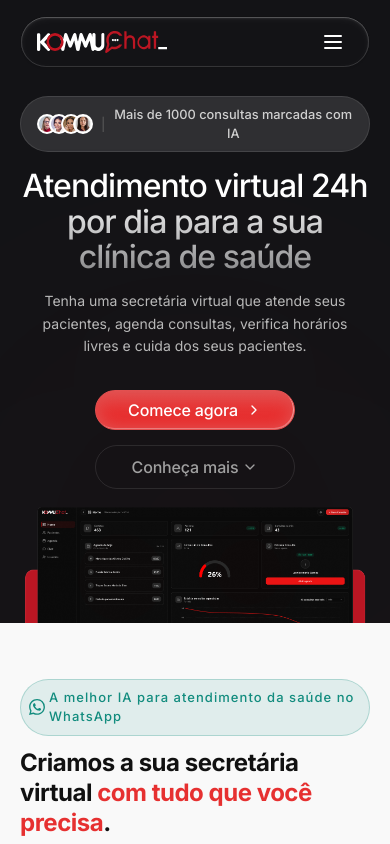
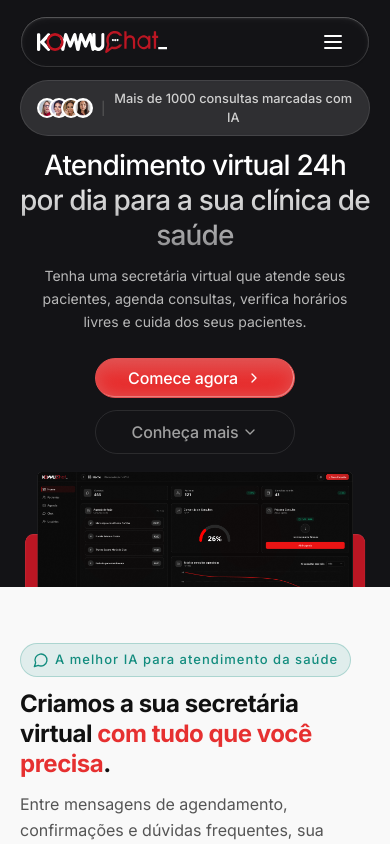
Before and after one commit to Fantom-Labs/landing-page-kommuchat, a Next.js app: page / in a window 390 px wide. Shown: the top 844 px of the page. Built offline with nearby package versions, Linux system fonts and the light colour scheme.

Commit message:
Ajuste badge

```diff
--- a/components/sections/Hero.tsx
+++ b/components/sections/Hero.tsx
@@ -6,30 +6,30 @@
 
 export function Hero() {
   return (
-    <section className="relative overflow-hidden bg-[#131316] pt-24 sm:pt-28 pb-0 px-[var(--section-padding-x)]">
-      {/* Blurred red ellipses (decorative) */}
+    <section className="relative overflow-hidden bg-[#131316] pt-20 sm:pt-28 pb-0 px-[var(--section-padding-x)]">
+      {/* Blurred red ellipses (decorative) — hidden on mobile to avoid overflow */}
       <div
-        className="pointer-events-none absolute left-[calc(50%-288px)] top-[250px] h-[576px] w-[576px] rounded-full bg-[rgba(235,20,20,0.17)] opacity-10 blur-[140px]"
+        className="pointer-events-none absolute left-[calc(50%-288px)] top-[250px] hidden h-[576px] w-[576px] rounded-full bg-[rgba(235,20,20,0.17)] opacity-10 blur-[140px] sm:block"
         aria-hidden
       />
       <div
-        className="pointer-events-none absolute left-[302px] top-[604px] h-[576px] w-[576px] rounded-full bg-[rgba(235,20,20,0.17)] opacity-10 blur-[140px]"
+        className="pointer-events-none absolute left-[302px] top-[604px] hidden h-[576px] w-[576px] rounded-full bg-[rgba(235,20,20,0.17)] opacity-10 blur-[140px] sm:block"
         aria-hidden
       />
 
       <div className="relative z-10 mx-auto flex max-w-[var(--content-max-width)] flex-col items-center text-center">
-        <Badge variant="social" className="mb-4 animate-fade-up border-white/10 bg-white/[0.12] text-[#D0D0D0] backdrop-blur-[1.5px]">
+        <Badge variant="social" className="mb-3 animate-fade-up border-white/10 bg-white/[0.12] text-[#D0D0D0] backdrop-blur-[1.5px] sm:mb-4">
           Mais de 1000 consultas marcadas com IA
         </Badge>
         <h1
-          className="animate-fade-up animate-fade-up-delay-1 max-w-[871px] text-[clamp(2rem,5vw,60px)] font-medium leading-[1.1] tracking-[-0.03em] [background:linear-gradient(180deg,#FFFFFF_24%,#878789_100%)] [-webkit-background-clip:text] [background-clip:text] [-webkit-text-fill-color:transparent]"
+          className="animate-fade-up animate-fade-up-delay-1 max-w-[871px] text-[clamp(1.75rem,5vw,60px)] font-medium leading-tight tracking-[-0.03em] [background:linear-gradient(180deg,#FFFFFF_24%,#878789_100%)] [-webkit-background-clip:text] [background-clip:text] [-webkit-text-fill-color:transparent] sm:leading-[1.1]"
           style={{ backgroundClip: 'text' }}
         >
           Atendimento virtual 24h por dia para a sua clínica de saúde
         </h1>
-        <p className="animate-fade-up animate-fade-up-delay-2 mt-4 sm:mt-6 max-w-[552px] px-2 sm:px-0 text-sm sm:text-base leading-relaxed sm:leading-5 text-[#B8B8B8]">
+        <p className="animate-fade-up animate-fade-up-delay-2 mt-3 max-w-[552px] px-3 text-sm leading-relaxed text-[#B8B8B8] sm:mt-6 sm:px-0 sm:text-base sm:leading-5">
           Tenha uma secretária virtual que atende seus pacientes, agenda consultas, verifica horários livres e cuida dos seus pacientes.</p>
-        <div className="relative z-20 animate-fade-up animate-fade-up-delay-2 mt-8 flex flex-col items-center justify-center gap-[15px] sm:flex-row">
+        <div className="relative z-20 animate-fade-up animate-fade-up-delay-2 mt-6 flex flex-col items-center justify-center gap-3 sm:mt-8 sm:flex-row sm:gap-[15px]">
           <Button
             href={HERO.ctaPrimaryHref}
             variant="cta"
@@ -49,8 +49,8 @@
           </Button>
         </div>
 
-        {/* Dashboard / hero image — 64px from content, -translate-y so section ends at image bottom */}
-        <div className="relative z-10 mt-10 sm:mt-16 w-full max-w-[1710px] -translate-y-[40px] -mb-[40px] sm:-translate-y-[100px] sm:-mb-[100px]">
+        {/* Dashboard / hero image — mobile: less overlap; desktop unchanged */}
+        <div className="relative z-10 mt-6 w-full max-w-[1710px] -translate-y-[24px] -mb-[24px] sm:mt-16 sm:-translate-y-[100px] sm:-mb-[100px]">
           <Image
             src="/images/hero image.png"
             alt="Dashboard KOMMUchat — consultas, pacientes, agenda e relatórios"
@@ -58,6 +58,7 @@
             height={719}
             priority
             className="w-full object-cover object-top"
+            sizes="(max-width: 640px) 100vw, 1710px"
           />
         </div>
       </div>
--- a/components/sections/Problem.tsx
+++ b/components/sections/Problem.tsx
@@ -55,7 +55,7 @@
         <div className="grid md:grid-cols-2 gap-8 md:gap-16 items-center">
           <div>
             <SectionTitle
-              badge={<Badge variant="whatsapp">A melhor IA para atendimento da saúde no WhatsApp</Badge>}
+              badge={<Badge variant="atendimento">A melhor IA para atendimento da saúde</Badge>}
               title={
                 <>
                  Criamos a sua secretária virtual {' '}
--- a/components/ui/Badge.tsx
+++ b/components/ui/Badge.tsx
@@ -1,10 +1,11 @@
 'use client';
 
 import Image from 'next/image';
+import { MessageCircle } from 'lucide-react';
 
 interface BadgeProps {
   children: React.ReactNode;
-  variant?: 'default' | 'social' | 'whatsapp';
+  variant?: 'default' | 'social' | 'whatsapp' | 'atendimento';
   className?: string;
 }
 
@@ -22,9 +23,20 @@
   if (variant === 'whatsapp') {
     return (
       <span
-        className={`inline-flex w-full max-w-[480px] mx-0 flex-row items-center justify-center gap-1 rounded-[60px] border border-[rgba(18,140,126,0.25)] bg-[rgba(18,140,126,0.1)] p-2 text-[13px] sm:text-[14px] font-medium tracking-[0.08em] text-[#128C7E] text-left ${className}`}
+        className={`inline-flex w-fit flex-row items-center justify-start gap-1.5 rounded-[60px] border border-[rgba(18,140,126,0.25)] bg-[rgba(18,140,126,0.1)] px-3 py-1.5 text-[13px] sm:text-[14px] font-medium tracking-[0.08em] text-[#128C7E] text-left ${className}`}
       >
         <WhatsAppIcon className="h-[16px] w-[16px] shrink-0" />
+        {children}
+      </span>
+    );
+  }
+
+  if (variant === 'atendimento') {
+    return (
+      <span
+        className={`inline-flex w-fit flex-row items-center justify-start gap-1.5 rounded-[60px] border border-[rgba(18,140,126,0.25)] bg-[rgba(18,140,126,0.1)] px-3 py-1.5 text-[13px] sm:text-[14px] font-medium tracking-[0.08em] text-[#128C7E] text-left ${className}`}
+      >
+        <MessageCircle className="h-4 w-4 shrink-0" aria-hidden />
         {children}
       </span>
     );
```
